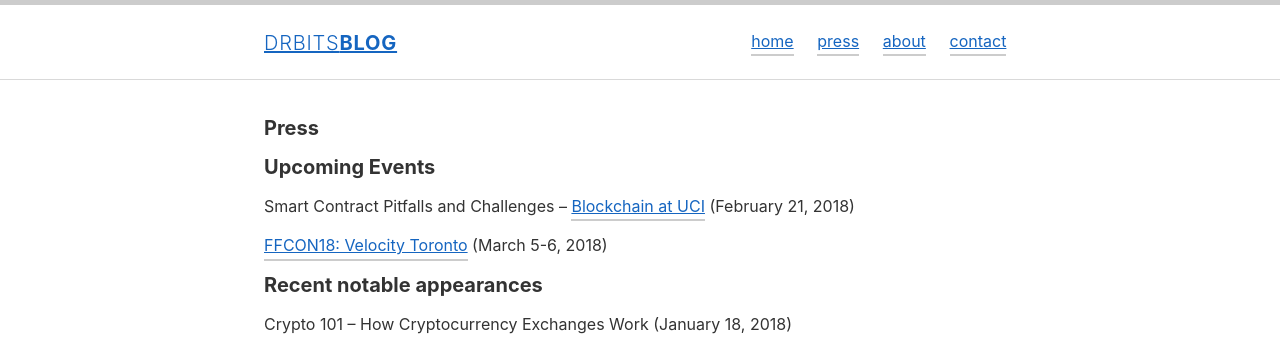
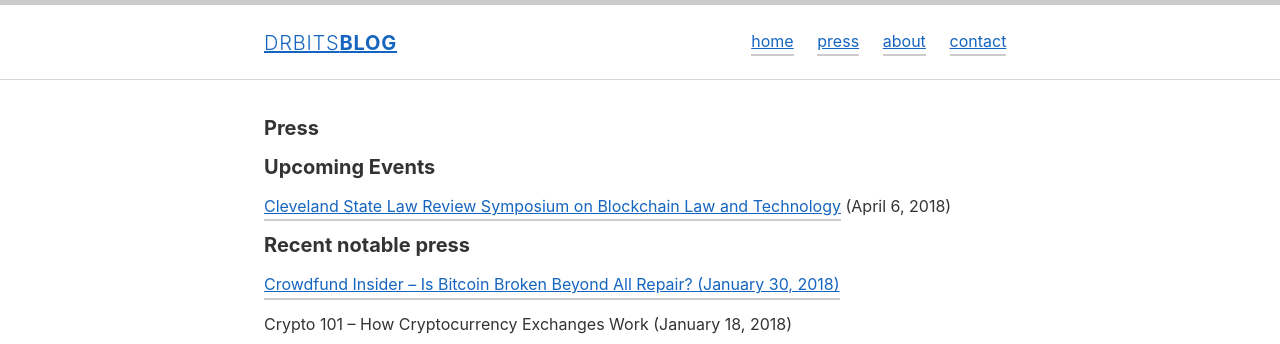
Before and after one commit to thedrbits/drbitsblog, a Jekyll site: the page built from press.md, in a window 1280 px wide and 900 px high, cut to the strip 0-344 px from the top of the window. Built offline with Jekyll 4.4.1, drawn with Linux system fonts in a browser that asks for light colours.

Commit message:
Updating the press page

```diff
--- a/press.md
+++ b/press.md
@@ -5,11 +5,11 @@ permalink: /press/
 ---
 ## Upcoming Events
 
-Smart Contract Pitfalls and Challenges -- [Blockchain at UCI](https://www.blockchainuci.com) (February 21, 2018)
+[Cleveland State Law Review Symposium on Blockchain Law and Technology](https://www.eventbrite.com/e/blockchain-law-technology-symposium-tickets-42849684560) (April 6, 2018)
 
-[FFCON18: Velocity Toronto](http://fintechandfunding.com/) (March 5-6, 2018)
+## Recent notable press
 
-## Recent notable appearances
+[Crowdfund Insider -- Is Bitcoin Broken Beyond All Repair? (January 30, 2018)](https://www.crowdfundinsider.com/2018/01/127714-bitcoin-broken-beyond-repair/)
 
 Crypto 101 -- How Cryptocurrency Exchanges Work (January 18, 2018)
 <iframe width="100%" height="300" scrolling="no" frameborder="no" allow="autoplay" src="https://w.soundcloud.com/player/?url=https%3A//api.soundcloud.com/tracks/385876076&amp;color=%23ff5500&amp;auto_play=false&amp;hide_related=false&amp;show_comments=true&amp;show_user=true&amp;show_reposts=false&amp;show_teaser=true&amp;visual=true"></iframe>
```
